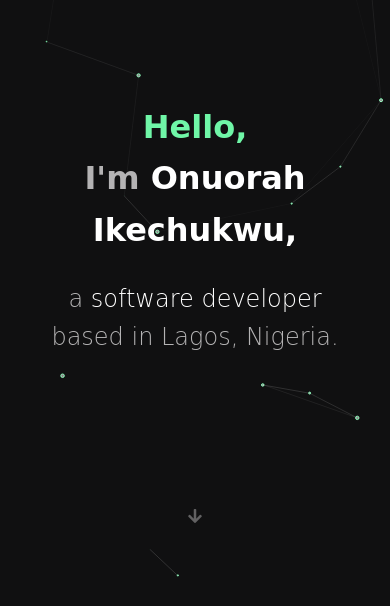
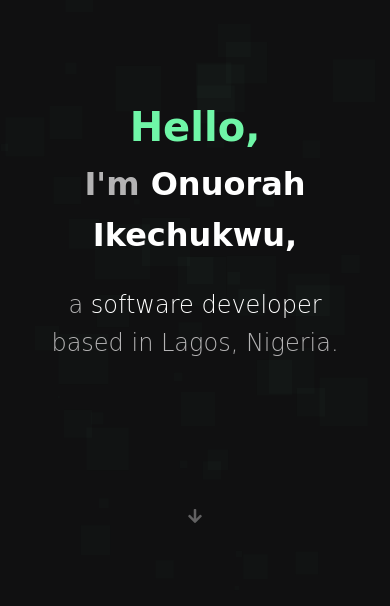
Before and after one commit to jsxike/onuorahike, a website: page index.html in a window 390 px wide. Shown: the part 235-841 px from the top of the page. Drawn offline with nearby package versions, Linux system fonts and the light colour scheme; a web font is replaced by a local one.

Commit message:
paricle and animation fix

```diff
--- a/index.html
+++ b/index.html
@@ -7,6 +7,7 @@
 
 	<link rel="preconnect" href="https://fonts.gstatic.com">
 	<link href="https://fonts.googleapis.com/css2?family=Akaya+Telivigala&display=swap" rel="stylesheet">
+
 
 	<link rel="stylesheet" href="https://cdnjs.cloudflare.com/ajax/libs/font-awesome/5.15.2/css/all.min.css"
 		integrity="sha512-HK5fgLBL+xu6dm/Ii3z4xhlSUyZgTT9tuc/hSrtw6uzJOvgRr2a9jyxxT1ely+B+xFAmJKVSTbpM/CuL7qxO8w=="
@@ -20,14 +21,13 @@
 	<!-- open graph tags -->
 	<meta property="og:title" content="Jsxike - Onuorah Ikechukwu">
 	<meta property="og:description" content="Frontend software developer">
-	<!-- <meta property="og:image"
-		content="https://sites.google.com/site/kadnavcdn/home/IMG_20201108_005324%20%281%29.jpg?attredirects=0&d=1"> -->
 	<meta property="og:url" content="https://onuorahike.vercel.app/">
 	<meta name="twitter:card" content="summary_large_image">
 
 	<!-- <link rel="apple-touch-icon" href="%PUBLIC_URL%/favicon.ico" /> -->
 	<link rel="stylesheet" href="https://fonts.googleapis.com/icon?family=Material+Icons">
 	<link rel="stylesheet" href="https://cdnjs.cloudflare.com/ajax/libs/font-awesome/5.11.2/css/all.min.css">
+	<link rel="stylesheet" href="https://cdnjs.cloudflare.com/ajax/libs/animate.css/4.1.1/animate.min.css" />
 
 	<!-- <link rel="manifest" href="%PUBLIC_URL%/manifest.json" /> -->
 	<title>Onuorah Ikechukwu - Jsxike - Frontend Developer</title>
@@ -68,7 +68,7 @@
 	<header class="header">
 		<div id="header-particles"></div>
 		<div class="header_text-box">
-			<h1 class="header_hi">Hello,</h1>
+			<h1 class="header_hi animate__animated  animate__bounceInDown animate__delay-2s ">Hello,</h1>
 			<h1 class="header_name"><span class="header_im">I'm</span> Onuorah Ikechukwu,</h1>
 			<p class="header_paragraph">
 				a <span class="header_job">software developer</span> based in Lagos, Nigeria.
--- a/js/index.js
+++ b/js/index.js
@@ -48,23 +48,23 @@ $(document).ready(function () {
   particlesJS('header-particles', {
     particles: {
       number: {
-        value: 50,
+        value: 77,
         density: {
-          enable: true,
-          value_area: 800,
+          enable: false,
+          value_area: 1341.5509907748635,
         },
       },
       color: {
-        value: '#ffffff',
+        value: '#6ff6a7',
       },
       shape: {
-        type: 'circle',
+        type: 'edge',
         stroke: {
-          width: 1,
-          color: '#6ff6a7',
+          width: 0,
+          color: '#000000',
         },
         polygon: {
-          nb_sides: 4.800000000000001,
+          nb_sides: 12,
         },
         image: {
           src: 'img/github.svg',
@@ -73,7 +73,7 @@ $(document).ready(function () {
         },
       },
       opacity: {
-        value: 0.5,
+        value: 0.01603412060865523,
         random: false,
         anim: {
           enable: false,
@@ -83,7 +83,7 @@ $(document).ready(function () {
         },
       },
       size: {
-        value: 2,
+        value: 28.05971106514665,
         random: true,
         anim: {
           enable: false,
@@ -94,14 +94,14 @@ $(document).ready(function () {
       },
       line_linked: {
         enable: true,
-        distance: 160,
+        distance: 0,
         color: '#ffffff',
-        opacity: 0.19,
-        width: 0,
+        opacity: 0.4,
+        width: 1,
       },
       move: {
         enable: true,
-        speed: 2,
+        speed: 1.603412060865523,
         direction: 'none',
         random: false,
         straight: false,
@@ -109,7 +109,7 @@ $(document).ready(function () {
         bounce: false,
         attract: {
           enable: false,
-          rotateX: 600,
+          rotateX: 481.0236182596568,
           rotateY: 1200,
         },
       },
@@ -272,23 +272,23 @@ $(document).ready(function () {
   particlesJS('resume-particles', {
     particles: {
       number: {
-        value: 160,
+        value: 77,
         density: {
-          enable: true,
-          value_area: 800,
+          enable: false,
+          value_area: 1341.5509907748635,
         },
       },
       color: {
-        value: '#b4b3b4',
+        value: '#6ff6a7',
       },
       shape: {
-        type: 'circle',
+        type: 'edge',
         stroke: {
           width: 0,
           color: '#000000',
         },
         polygon: {
-          nb_sides: 5,
+          nb_sides: 12,
         },
         image: {
           src: 'img/github.svg',
@@ -297,44 +297,44 @@ $(document).ready(function () {
         },
       },
       opacity: {
-        value: 1,
-        random: true,
+        value: 0.01603412060865523,
+        random: false,
         anim: {
-          enable: true,
+          enable: false,
           speed: 1,
-          opacity_min: 0,
+          opacity_min: 0.1,
           sync: false,
         },
       },
       size: {
-        value: 1.5,
+        value: 28.05971106514665,
         random: true,
         anim: {
-          enable: true,
-          speed: 4,
-          size_min: 0.3,
+          enable: false,
+          speed: 40,
+          size_min: 0.1,
           sync: false,
         },
       },
       line_linked: {
-        enable: false,
-        distance: 112.2388442605866,
+        enable: true,
+        distance: 0,
         color: '#ffffff',
         opacity: 0.4,
         width: 1,
       },
       move: {
         enable: true,
-        speed: 0.5,
+        speed: 1.603412060865523,
         direction: 'none',
-        random: true,
+        random: false,
         straight: false,
-        out_mode: 'out',
+        out_mode: 'bounce',
         bounce: false,
         attract: {
           enable: false,
-          rotateX: 600,
-          rotateY: 600,
+          rotateX: 481.0236182596568,
+          rotateY: 1200,
         },
       },
     },
@@ -343,11 +343,11 @@ $(document).ready(function () {
       events: {
         onhover: {
           enable: true,
-          mode: 'bubble',
+          mode: 'repulse',
         },
         onclick: {
           enable: true,
-          mode: 'repulse',
+          mode: 'push',
         },
         resize: true,
       },
@@ -359,14 +359,14 @@ $(document).ready(function () {
           },
         },
         bubble: {
-          distance: 250,
-          size: 0,
+          distance: 400,
+          size: 40,
           duration: 2,
-          opacity: 0,
+          opacity: 8,
           speed: 3,
         },
         repulse: {
-          distance: 400,
+          distance: 200,
           duration: 0.4,
         },
         push: {
--- a/sass/layout/_header.scss
+++ b/sass/layout/_header.scss
@@ -71,10 +71,10 @@
     margin-top: 3rem;
     // color: $color-grey;
     color: $color-green;
-    animation: bounce-in 3s ease-in-out;
-    @media only screen and (max-width: 500px) {
-      font-size: 4rem;
-    }
+    // animation: bounce-in 3s ease-in-out;
+    // @media only screen and (max-width: 500px) {
+    //   font-size: 4rem;
+    // }
     // @media only screen and (max-width: 480px) {
     //   font-size: 2.5rem;
     // }
```
Also changed, not shown: sass/main.css, 1 other file.
